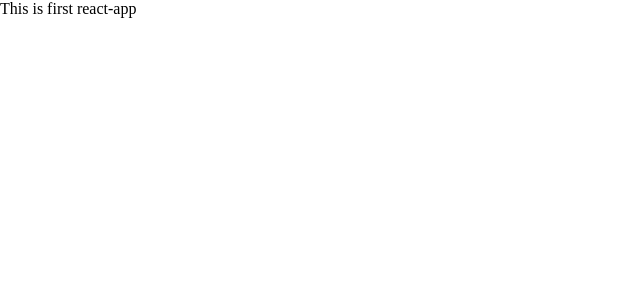
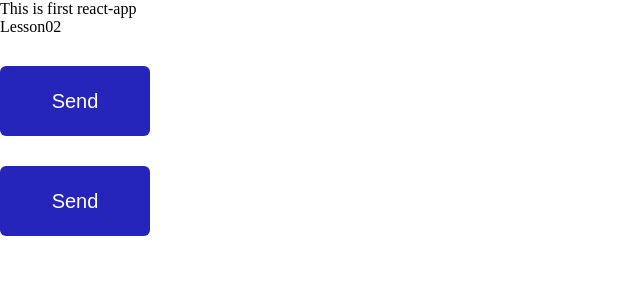
Before and after one commit to DimitriDiel/cohort39fs-react-Diel, a JavaScript app: page / in a window 1280 px wide. Shown: the top 300 px of the page, without its empty margins (0-640 px from the left). Built offline with nearby package versions, Linux system fonts and the light colour scheme.

Commit message:
Add lesson02

```diff
--- a/src/App.js
+++ b/src/App.js
@@ -1,9 +1,14 @@
 import "./App.css";
+// Lessons
+import Lesson02 from "./lessons/Lesson02/Lesson02";
+//Homeworks
 
 function App() {
   return (
     <div className="App">
       <p>This is first react-app</p>
+
+      <Lesson02 />
     </div>
   );
 }
--- /dev/null
+++ b/src/components/Button/Button.js
@@ -0,0 +1,8 @@
+import "./styles.css";
+
+function Button() {
+  const buttonName = "Send";
+  return <button className="button-component">{buttonName}</button>;
+}
+
+export default Button;
--- /dev/null
+++ b/src/components/Button/styles.css
@@ -0,0 +1,10 @@
+.button-component {
+  height: 70px;
+  width: 150px;
+  padding: 20px;
+  border: none;
+  background-color: rgb(37, 37, 188);
+  font-size: 20px;
+  color: white;
+  border-radius: 6px;
+}
--- /dev/null
+++ b/src/lessons/Lesson02/Lesson02.js
@@ -0,0 +1,14 @@
+import Button from "../../components/Button/Button";
+import "./styles.css";
+
+function Lesson02() {
+  return (
+    <div className="lesson02-component">
+      <div>Lesson02</div>
+      <Button />
+      <Button />
+    </div>
+  );
+}
+
+export default Lesson02;
--- /dev/null
+++ b/src/lessons/Lesson02/styles.css
@@ -0,0 +1,5 @@
+.lesson02-component {
+  display: flex;
+  flex-direction: column;
+  gap: 30px;
+}
```
Also changed, not shown: src/homeworks/Homework02/Homework.js (added).
